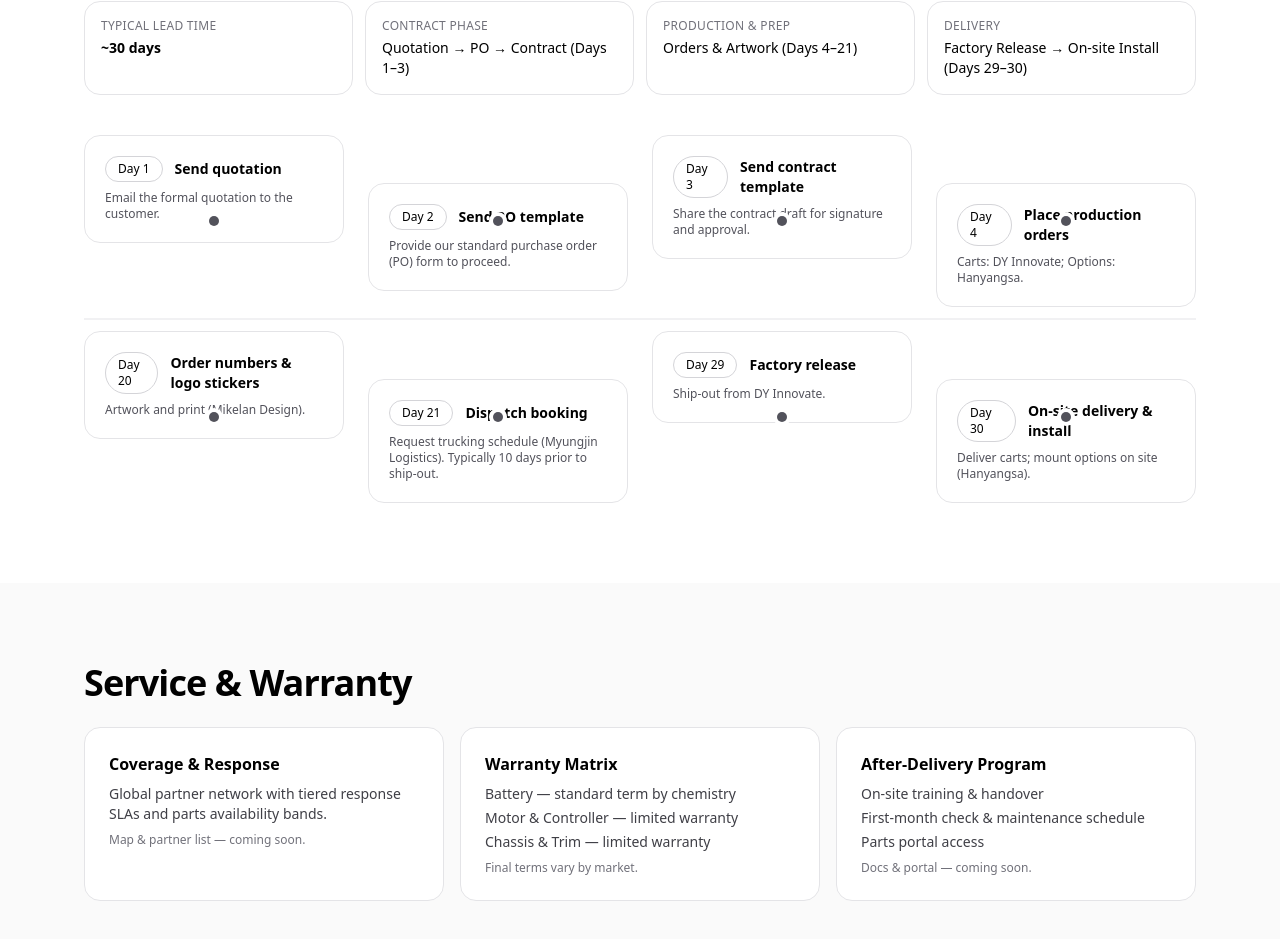
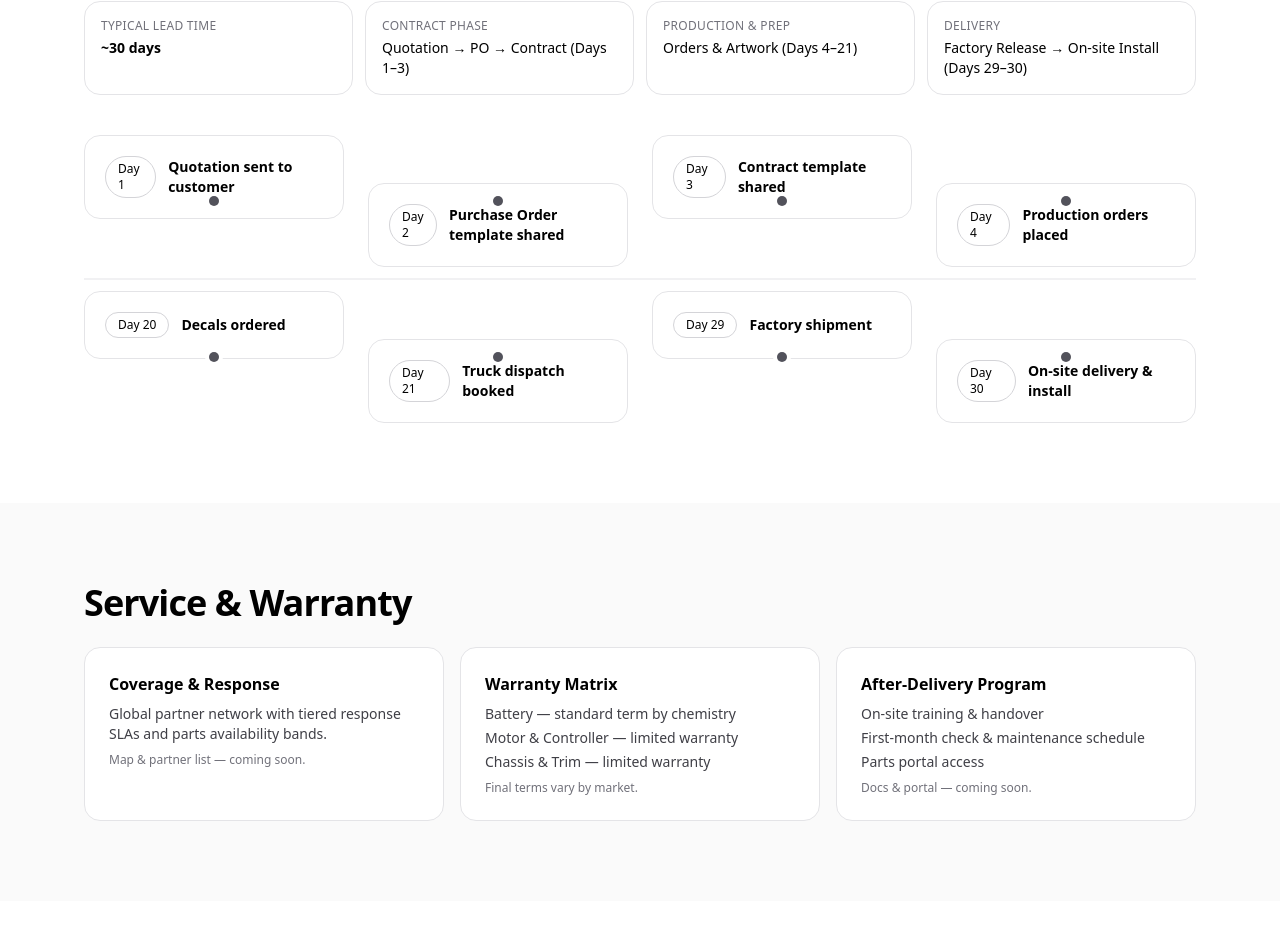
Before and after one commit to Aproglobal/apro-global-site, a React (Vite) app: page / in a window 1280 px wide. Shown: the part 6227-7166 px from the top of the page. Built offline with nearby package versions, Linux system fonts and the light colour scheme.

Commit message:
Update timeline.ts

```diff
--- a/src/data/timeline.ts
+++ b/src/data/timeline.ts
@@ -1,53 +1,63 @@
 // src/data/timeline.ts
-export type Step = {
-  /** Day number (1-based) */
-  day: number;
-  /** Short, clear phase title */
-  title: string;
-  /** Optional note/context */
-  note?: string;
-};
+export type StepStatus = "planned" | "in_progress" | "done";
 
-/** Domestic delivery flow (export process may differ) */
+export interface Step {
+  day: number;            // Day number on the timeline
+  title: string;          // Short headline
+  desc?: string;          // One-line detail
+  vendor?: string;        // Supplier / Partner (optional)
+  status?: StepStatus;    // Optional explicit status (usually computed by currentIndex)
+  img?: string;           // Optional 300x300 image path (if available)
+}
+
+/**
+ * Domestic fulfillment flow.
+ * Note: Export/overseas flow may differ by country, customs and incoterms.
+ */
 export const TIMELINE_STEPS: Step[] = [
   {
     day: 1,
-    title: "Send quotation",
-    note: "Email the formal quotation to the customer.",
+    title: "Quotation sent to customer",
+    desc: "Provide pricing and specifications for requested models and options.",
   },
   {
     day: 2,
-    title: "Send PO template",
-    note: "Provide our standard purchase order (PO) form to proceed.",
+    title: "Purchase Order template shared",
+    desc: "Send PO form for confirmation if the customer decides to proceed.",
   },
   {
     day: 3,
-    title: "Send contract template",
-    note: "Share the contract draft for signature and approval.",
+    title: "Contract template shared",
+    desc: "Share contract form to finalize commercial terms and timeline.",
   },
   {
     day: 4,
-    title: "Place production orders",
-    note: "Carts: DY Innovate; Options: Hanyangsa.",
+    title: "Production orders placed",
+    desc: "Cart production to DY Innovate; options to Hanyangsa.",
+    vendor: "DY Innovate / Hanyangsa",
   },
   {
     day: 20,
-    title: "Order numbers & logo stickers",
-    note: "Artwork and print (Mikelan Design).",
+    title: "Decals ordered",
+    desc: "Order number plates and logo decals for carts.",
+    vendor: "Mikelan Planning",
   },
   {
     day: 21,
-    title: "Dispatch booking",
-    note: "Request trucking schedule (Myungjin Logistics). Typically 10 days prior to ship-out.",
+    title: "Truck dispatch booked",
+    desc: "Arrange carrier; typically confirmed ~10 days before ship-out.",
+    vendor: "Myungjin Logistics",
   },
   {
     day: 29,
-    title: "Factory release",
-    note: "Ship-out from DY Innovate.",
+    title: "Factory shipment",
+    desc: "Units depart the factory and head to the site.",
+    vendor: "DY Innovate",
   },
   {
     day: 30,
     title: "On-site delivery & install",
-    note: "Deliver carts; mount options on site (Hanyangsa).",
+    desc: "Final hand-off; options installed on site.",
+    vendor: "Hanyangsa",
   },
 ];
```
